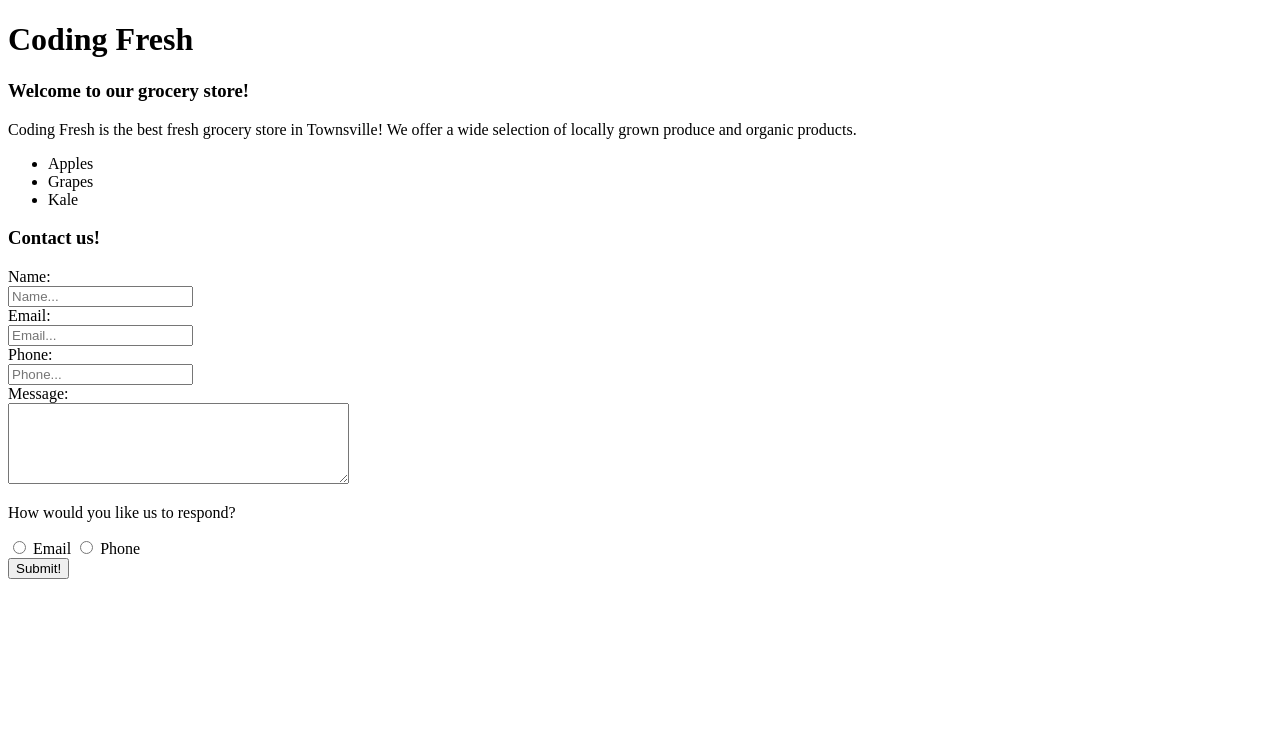
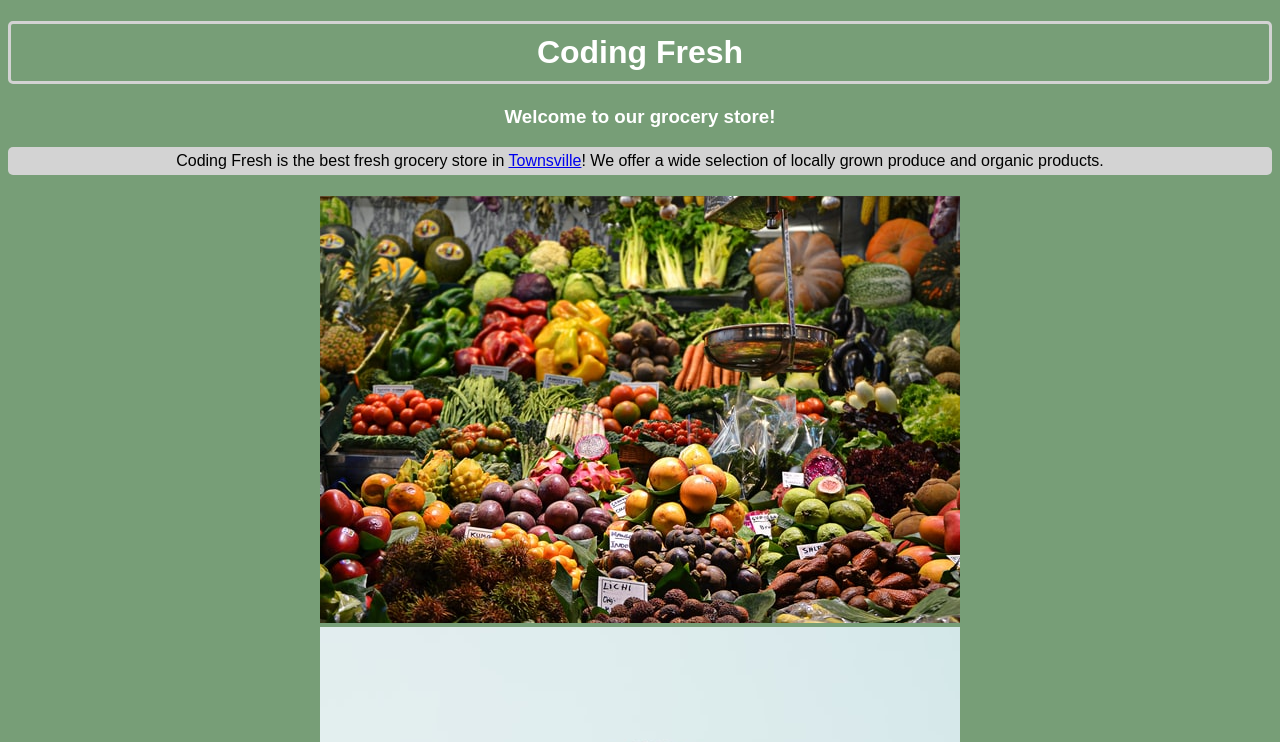
Before and after one commit to Lexmark444/Module_1, a plain HTML site: page CodingFresh/code/index.html in a window 1280 px wide. Shown: the top 742 px of the page. Drawn offline with Linux system fonts and the light colour scheme.

Commit message:
code alone 1 complete

```diff
--- a/CodingFresh/code/index.css
+++ b/CodingFresh/code/index.css
@@ -0,0 +1,68 @@
+* {
+    /* border:1px solid red; */
+    font-family: Arial, Helvetica, sans-serif;
+}
+
+body {
+    background-color: rgb(119, 158, 119);
+}
+
+h1 {
+    color: white;
+    text-align:center;
+    padding: 10px;
+    border: 3px solid lightgrey;
+    border-radius: 5px;
+}
+
+h3 {
+    color: white;
+    text-align: center;
+
+}
+
+#description {
+    text-align: center;
+    background-color: lightgray;
+    padding: 5px;
+    border-radius: 5px;
+}
+
+ul {
+    list-style-type: none;
+    padding: 5px;
+    margin: 5px;
+    text-align: center;
+
+}
+
+input {
+    background-color: white;
+}
+
+textarea {
+    background-color: white;
+    border-width: 2px;
+    border-style: inset;
+    border-color: -internal-light-dark(rgb(118,118,118),rgb(133,133,133));
+
+}
+
+form {
+    padding-left: 20px;
+    color: white;
+    padding: 5px;
+    background-color: rgb(104,133,103);
+    border: 3px solid lightgray;
+    border-radius: 5px;
+
+}
+
+button {
+    background-color: white;
+    color: black;
+    padding: 5px;
+    border-radius: 3px;
+    margin: 3px;
+
+}
--- a/CodingFresh/code/index.html
+++ b/CodingFresh/code/index.html
@@ -4,6 +4,7 @@
     <meta charset="UTF-8">
     <meta http-equiv="X-UA-Compatible" content="IE=edge">
     <meta name="viewport" content="width=device-width, initial-scale=1.0">
+    <link rel="stylesheet" href="index.css">
     <title>Document</title>
 </head>
 
@@ -11,14 +12,15 @@
 
     <h1>Coding Fresh</h1>
     <h3> Welcome to our grocery store!</h3>
-    <p>Coding Fresh is the best fresh grocery store in Townsville!
+    <p id="description">Coding Fresh is the best fresh grocery store in <a href="https://www.chicago.gov/city/en.html">Townsville</a>!
         We offer a wide selection of locally grown produce and organic products.
     </p>
 
     <ul>
-        <li>Apples</li>
-        <li>Grapes</li>
-        <li>Kale</li>
+        <li><a href="https://farmeroveryonder.com/"><img src="/CodingFresh/images/ja-ma--gOUx23DNks-unsplash.jpg" alt=""></a> </li>
+        <li><a href="https://picsart.com/i/299443167150211"><img src="/CodingFresh/images/annie-spratt-m1t-RJ1iCIU-unsplash.jpg" alt=""></a> </li>
+        <li><a href="https://en.wikipedia.org/wiki/Bell_pepper"><img src="/CodingFresh/images/honza-vojtek-A39EqNtDpZs-unsplash.jpg" alt=""></a> </li>
+        <li><a href="https://en.wikipedia.org/wiki/Carrot"><img src="/CodingFresh/images/michael-c-qrdbYqxnets-unsplash.jpg" alt=""></a> </li>
     </ul>
 
     <h3>Contact us!</h3>
```
Also changed, not shown: Photography/code/index.html (added, +14 -0 lines), Photography/code/index.css (added), Photography/images/Fishing_Boat.jpeg (renamed from Photography/Fishing_Boat.jpeg), Photography/images/Fishing_Village.jpeg (renamed from Photography/Fishing_Village.jpeg), Photography/images/Glacial_Lake.jpeg (renamed from Photography/Glacial_Lake.jpeg), Photography/images/Hidden_Harbor.jpeg (renamed from Photography/Hidden_Harbor.jpeg), Photography/images/Hidden_Pond.jpeg (renamed from Photography/Hidden_Pond.jpeg), Photography/images/autumn_leaves.jpeg (renamed from Photography/autumn_leaves.jpeg), Photography/images/backcountry_river.jpeg (renamed from Photography/backcountry_river.jpeg), Photography/images/crab_pots.jpeg (renamed from Photography/crab_pots.jpeg), Photography/images/lights.jpeg (renamed from Photography/lights.jpeg), Photography/images/reach_to_heaven.jpeg (renamed from Photography/reach_to_heaven.jpeg), Photography/images/snow.jpeg (renamed from Photography/snow.jpeg), Photography/images/solitude_glacier.jpeg (renamed from Photography/solitude_glacier.jpeg).
